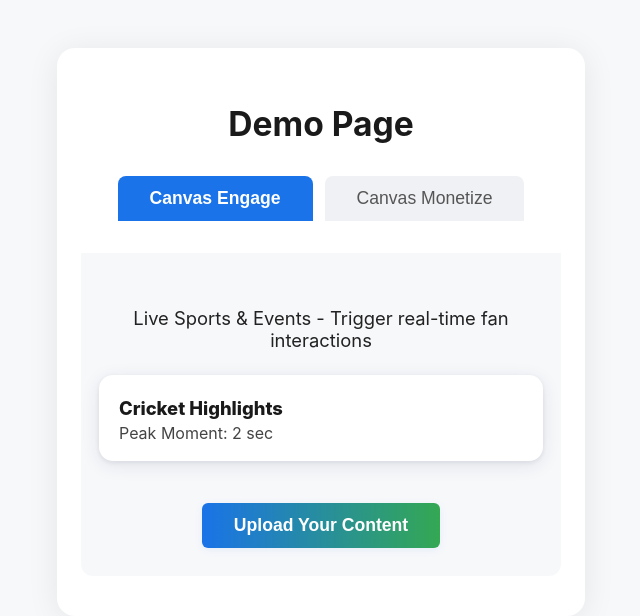
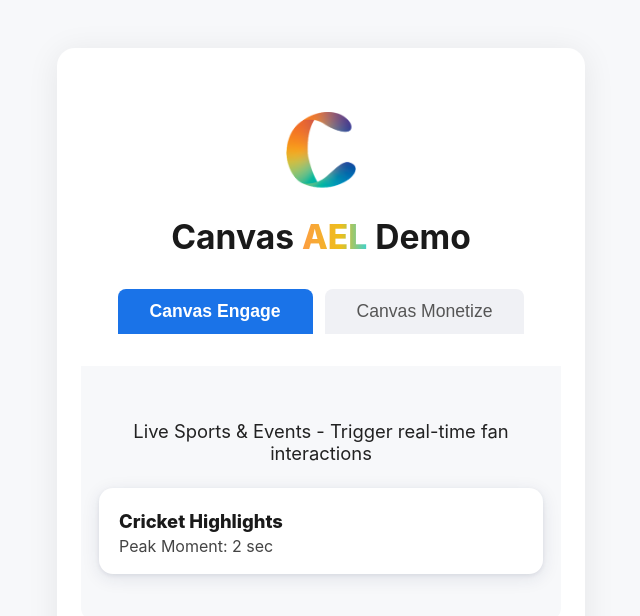
Before and after one commit to vishcanvas97/canvas-demo-with-files-sample, a React (Create React App) app: page / in a window 1280 px wide. Shown: the top 616 px of the page, without its empty margins (319-959 px from the left). Built offline with nearby package versions, Linux system fonts and the light colour scheme.

Commit message:
All UI Changes

```diff
--- a/src/App.css
+++ b/src/App.css
@@ -1,3 +1,25 @@
+/* Centered logo styles */
+.logo-container {
+  display: flex;
+  justify-content: center;
+  align-items: center;
+  margin-top: 32px;
+  margin-bottom: 8px;
+}
+.canvas-logo {
+  width: 88px;
+  height: auto;
+  display: block;
+}
+/* Gradient text for AEL in heading */
+.ael-gradient {
+  background: linear-gradient(90deg, #FD9D43 0%, #EDBF1B 60%, #3FD1CC 100%);
+  -webkit-background-clip: text;
+  -webkit-text-fill-color: transparent;
+  background-clip: text;
+  color: transparent;
+  font-weight: 800;
+}
 /* Material Design-like Form Styles */
 .upload-form, .modal form {
   display: flex;
@@ -53,7 +75,7 @@
   margin-top: 8px;
 }
 .cta-btn.primary {
-  background: linear-gradient(90deg, #1a73e8 0%, #34a853 100%);
+  background: linear-gradient(90deg, #FD9D43 0%, #EDBF1B 60%, #3FD1CC 100%);
   color: #fff;
 }
 .cta-btn.secondary {
--- a/src/App.js
+++ b/src/App.js
@@ -112,21 +112,29 @@ function App() {
     ) {
       setShowEngageForm(true);
       setEngageFormShown(true);
-      // Do not pause video in Engage tab
-      // setVideoModalPaused(true);
-      // videoRef.current.pause();
+      if (activeTab === 'monetize') {
+        setVideoModalPaused(true);
+        videoRef.current.pause();
+      }
     }
   };
 
   const handleCloseEngageForm = () => {
     setShowEngageForm(false);
-    setVideoModalPaused(false);
-    // Do not play video, just close form
+    if (activeTab === 'monetize') {
+      setVideoModalPaused(false);
+      if (videoRef.current) videoRef.current.play();
+    }
   };
 
   return (
     <div className="demo-app">
-      <h1 className="demo-title">Demo Page</h1>
+      <div className="logo-container">
+        <img src={process.env.PUBLIC_URL + '/CanvasLogo.png'} alt="Canvas Logo" className="canvas-logo" />
+      </div>
+      <h1 className="demo-title">
+        Canvas <span className="ael-gradient">AEL</span> Demo
+      </h1>
       <div className="tabs">
         <button
           className={`tab-btn${activeTab === 'engage' ? ' active' : ''}`}
@@ -157,7 +165,7 @@ function App() {
                 </div>
               ))}
             </div>
-            <button className="cta-btn" onClick={handleOpenUploadModal}>Upload Your Content</button>
+            {/* <button className="cta-btn" onClick={handleOpenUploadModal}>Upload Your Content</button> */}
           </div>
         )}
         {activeTab === 'monetize' && (
@@ -295,13 +303,13 @@ function App() {
                 <div style={{flex: '0 0 420px', display: 'flex', alignItems: 'center', justifyContent: 'center', height: '100vh'}}>
                   <div className="modal" style={{maxWidth:400,margin:'0 40px',position:'relative'}}>
                     <button className="modal-close" onClick={handleCloseEngageForm}>&times;</button>
-                    <h3>Engagement Form</h3>
+                    <h3 style={{fontWeight:700,marginBottom:18}}>To view from a different camera feed, enter your email:</h3>
                     <form>
                       <div className="form-group">
-                        <label>Email</label>
                         <input type="email" className="form-input" placeholder="Enter your email" />
                       </div>
                       <div className="form-actions">
+                        <button type="button" className="cta-btn secondary" onClick={handleCloseEngageForm}>Skip</button>
                         <button type="button" className="cta-btn primary" onClick={handleCloseEngageForm}>Submit</button>
                       </div>
                     </form>
@@ -318,13 +326,20 @@ function App() {
         <div className="modal-overlay" style={{zIndex:2000}}>
           <div className="modal" style={{maxWidth:400,margin:'80px auto'}}>
             <button className="modal-close" onClick={handleCloseEngageForm}>&times;</button>
-            <h3>Engagement Form</h3>
+            <h3 style={{fontWeight:700,marginBottom:18}}>To continue watching, tell us how did you know about this movie?</h3>
             <form>
-              <div className="form-group">
-                <label>Email</label>
-                <input type="email" className="form-input" placeholder="Enter your email" />
+              <div className="form-group" style={{alignItems:'flex-start'}}>
+                <label style={{display:'flex',alignItems:'center',gap:'8px',fontWeight:500}}>
+                  <input type="radio" name="monetize_poll" value="youtube" style={{marginRight:8}} />
+                  Watched the trailer on YouTube
+                </label>
+                <label style={{display:'flex',alignItems:'center',gap:'8px',fontWeight:500,marginTop:'10px'}}>
+                  <input type="radio" name="monetize_poll" value="friend" style={{marginRight:8}} />
+                  Shared by a friend
+                </label>
               </div>
               <div className="form-actions">
+                <button type="button" className="cta-btn secondary" onClick={handleCloseEngageForm}>Skip 5s</button>
                 <button type="button" className="cta-btn primary" onClick={handleCloseEngageForm}>Submit</button>
               </div>
             </form>
```
